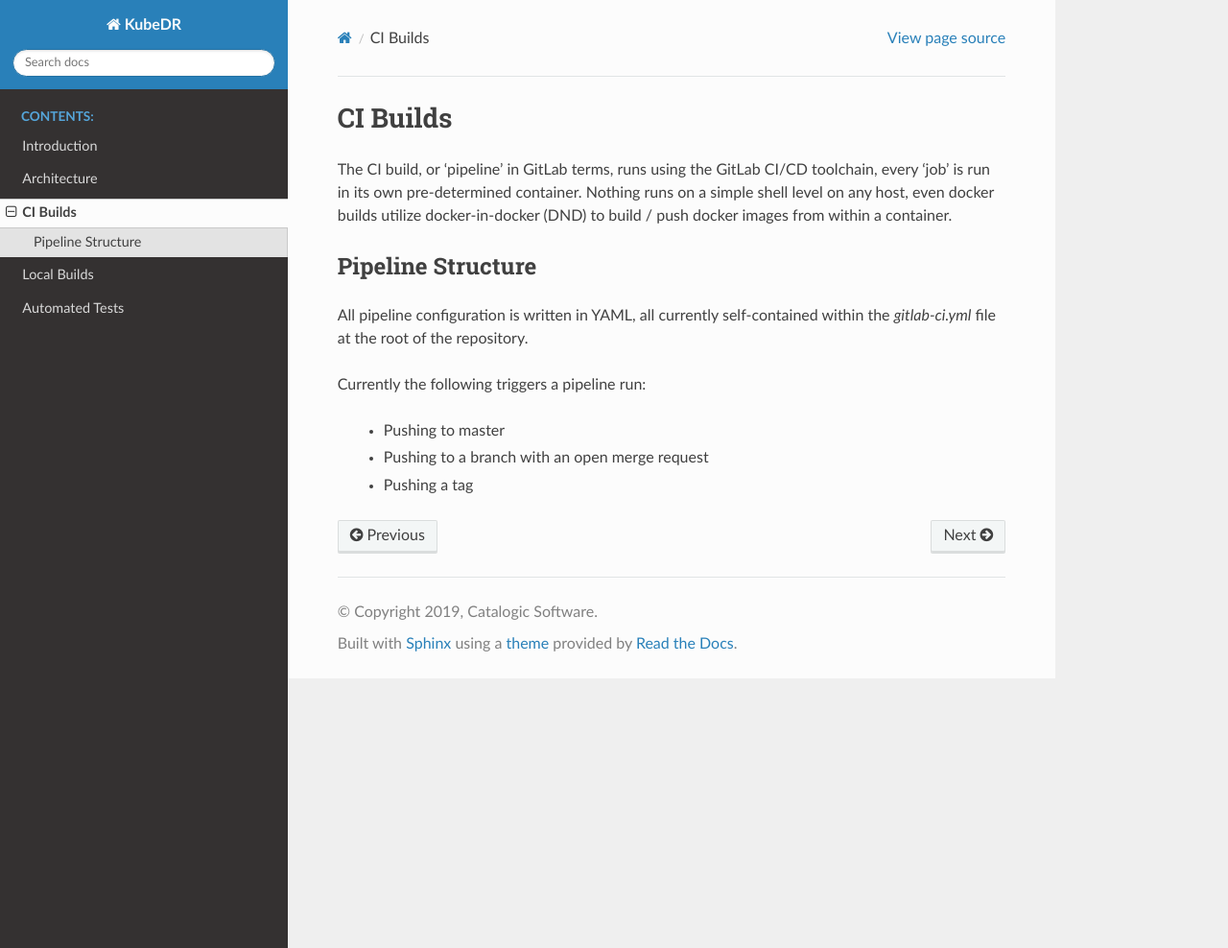
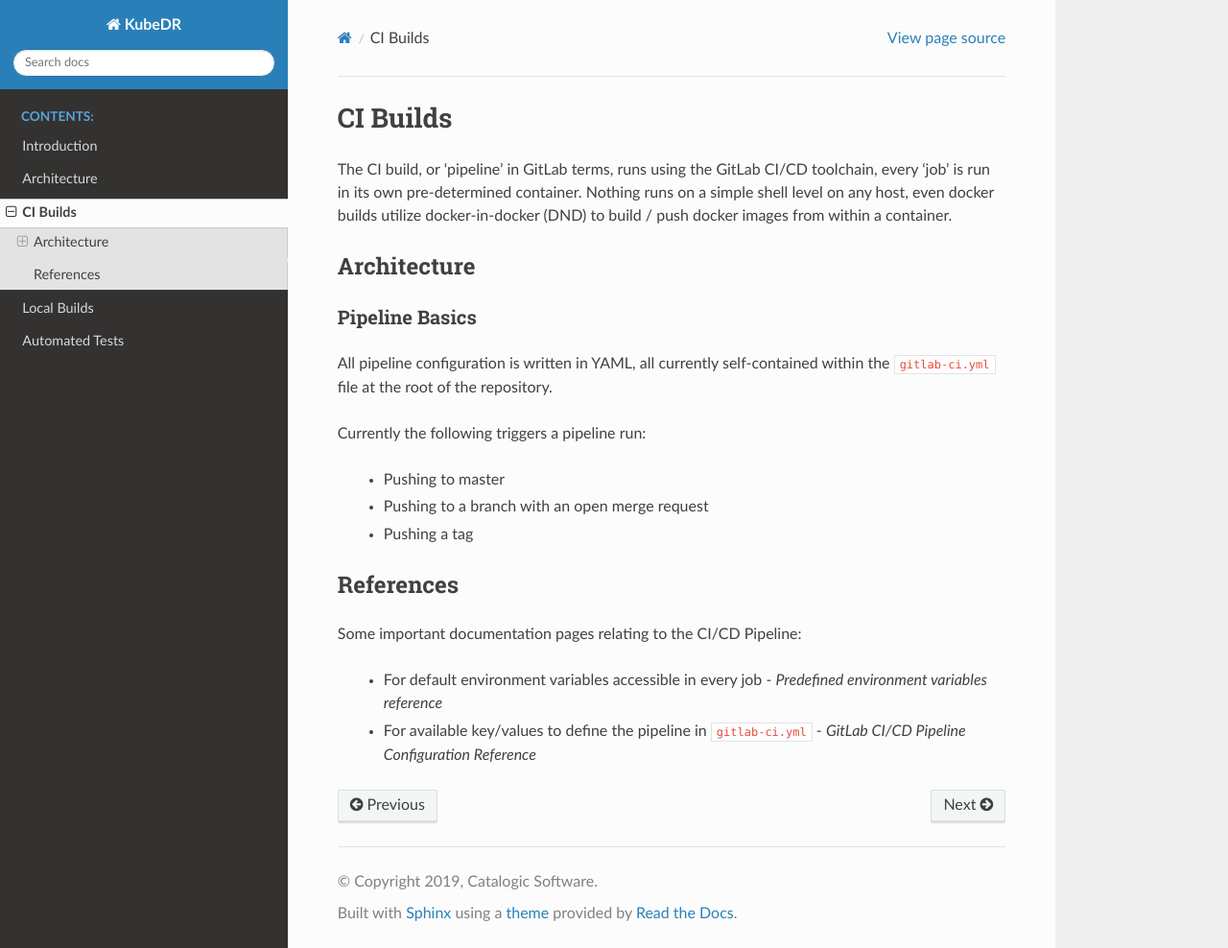
Before and after one commit to catalogicsoftware/kubedr, a Sphinx documentation site: the page built from docs/devguide/source/ci_builds.rst, in a window 1280 px wide and 988 px high. Shown: the whole window at 96% size. Built offline with Sphinx 7.4.7 and the Read the Docs theme 2.0.0, drawn with Linux system fonts in a browser that asks for light colours.

Commit message:
Add references

```diff
--- a/docs/devguide/source/ci_builds.rst
+++ b/docs/devguide/source/ci_builds.rst
@@ -7,10 +7,12 @@ Nothing runs on a simple shell level on any host, even docker builds utilize doc
 build / push docker images from within a container.
 
 
-Pipeline Structure
+Architecture
 =================
 
-All pipeline configuration is written in YAML, all currently self-contained within the `gitlab-ci.yml` file
+Pipeline Basics
+-----
+All pipeline configuration is written in YAML, all currently self-contained within the ``gitlab-ci.yml`` file
 at the root of the repository.
 
 Currently the following triggers a pipeline run:
@@ -20,3 +22,17 @@ Currently the following triggers a pipeline run:
   - Pushing to a branch with an open merge request
 
   - Pushing a tag
+
+References
+=================
+
+Some important documentation pages relating to the CI/CD Pipeline:
+
+  - For default environment variables accessible in every job - `Predefined environment variables reference`
+
+  - For available key/values to define the pipeline in ``gitlab-ci.yml`` - `GitLab CI/CD Pipeline Configuration Reference`
+
+
+
+.. _Predefined environment variables reference https://docs.gitlab.com/ee/ci/variables/predefined_variables.html
+.. _GitLab CI/CD Pipeline Configuration Reference https://docs.gitlab.com/ee/ci/yaml/README.html
```
